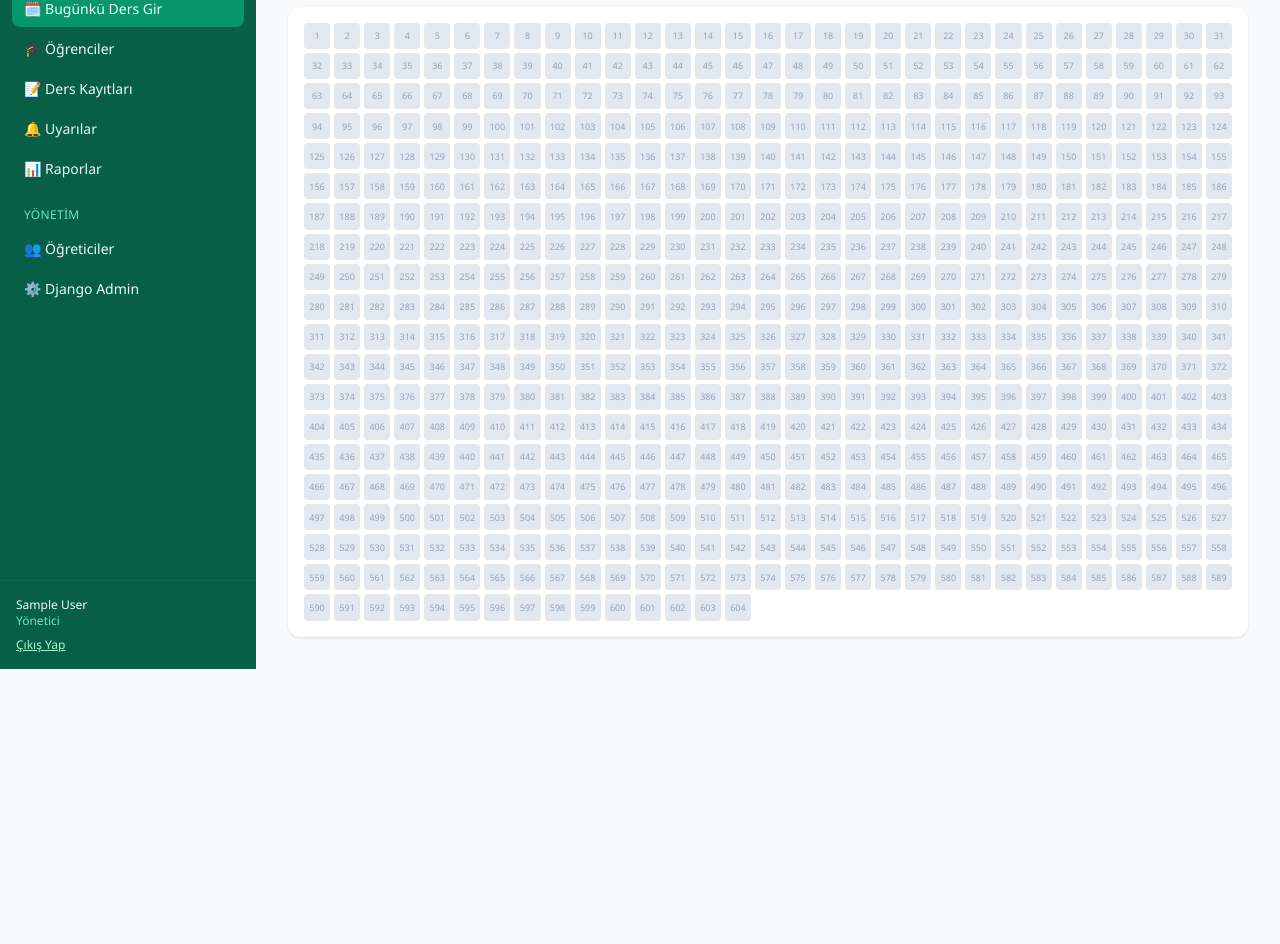
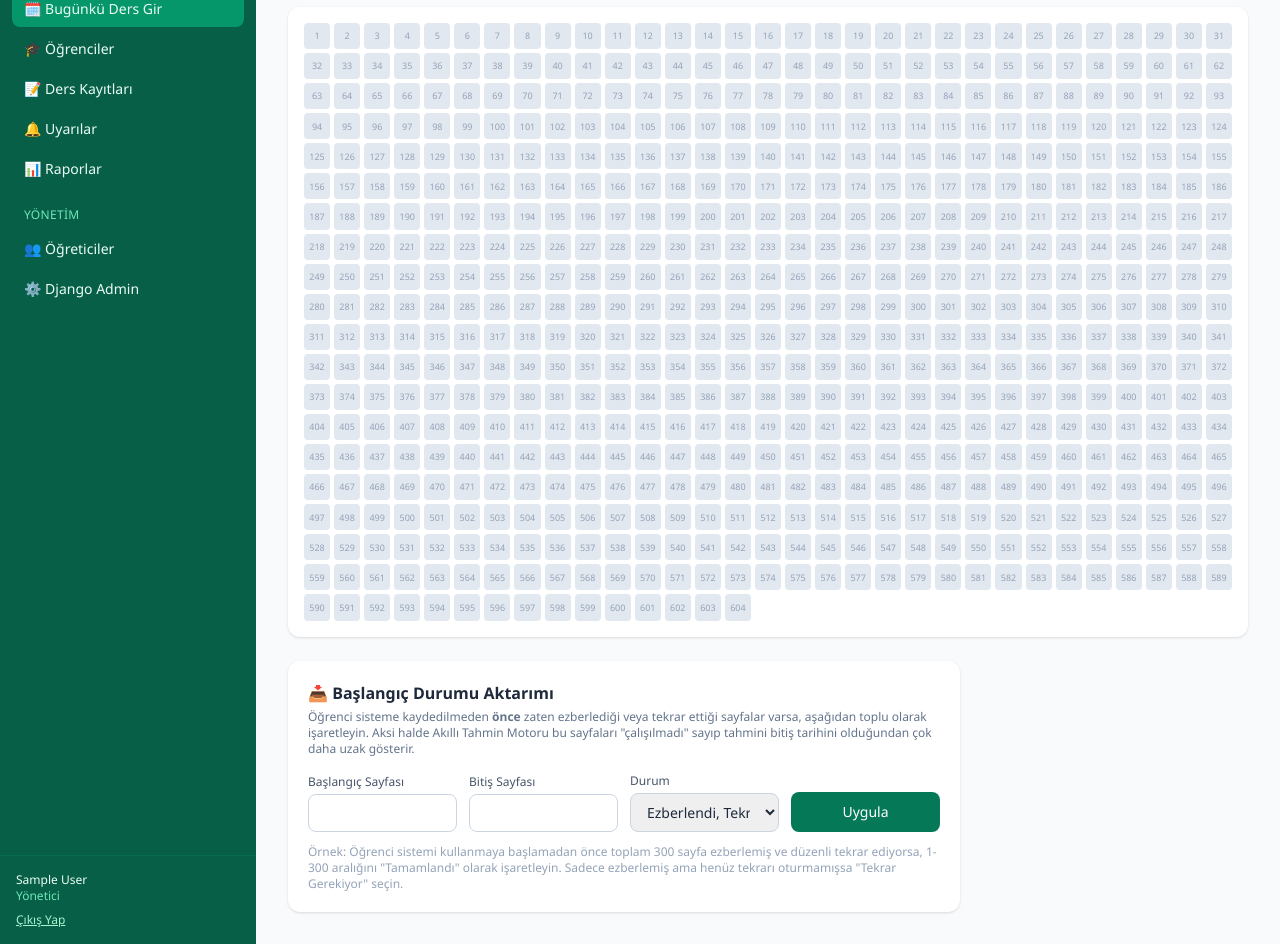
Before and after one commit to yemreaydinli/hafizlik-takip, a Django app: page /hafizlik-haritasi/ogrenci/1/ in a window 1280 px wide. Shown: the part 145-1089 px from the top of the page. Before the commit the page ends 814 px from the top, so only its background shows below. Run offline with Django 5.2, Linux system fonts and the light colour scheme; a user stored in the database is signed in; tables that the repository leaves empty hold one stand-in row (values such as "Sample post"); data that the repository does not hold is empty; some libraries are stand-ins or nearby versions.

Commit message:
Baslangic durumu aktarimi ozelligi + EMA iyilestirmesi

```diff
--- a/memorization/services.py
+++ b/memorization/services.py
@@ -1,4 +1,5 @@
 from django.conf import settings
+from django.utils import timezone
 from .models import MemorizationPage
 
 
@@ -18,6 +19,30 @@ def get_page_map(student):
     return page_map
 
 
+def bulk_apply_range(student, start_page, end_page, status):
+    """
+    Bir sayfa aralığını topluca belirli bir duruma getirir.
+    Özellikle öğrenci sisteme kaydedilmeden ÖNCE zaten ezberlemiş olduğu sayfaları
+    (Başlangıç Durumu Aktarımı) tek seferde işaretlemek için kullanılır; bu sayede
+    Akıllı Tahmin Motoru "kalan sayfa" hesabını gerçek duruma göre yapar.
+    """
+    today = timezone.localdate()
+    start_page, end_page = min(start_page, end_page), max(start_page, end_page)
+    updated = 0
+    for page_no in range(start_page, end_page + 1):
+        page, _ = MemorizationPage.objects.get_or_create(student=student, page_number=page_no)
+        page.status = status
+        if status == MemorizationPage.Status.COMPLETED:
+            page.last_revised_date = page.last_revised_date or today
+            page.first_memorized_date = page.first_memorized_date or today
+            page.revision_count = max(page.revision_count, 1)
+        elif status == MemorizationPage.Status.NEEDS_REVISION:
+            page.first_memorized_date = page.first_memorized_date or today
+        page.save()
+        updated += 1
+    return updated
+
+
 def get_progress_summary(student):
     qs = MemorizationPage.objects.filter(student=student)
     completed = qs.filter(status=MemorizationPage.Status.COMPLETED).count()
--- a/memorization/views.py
+++ b/memorization/views.py
@@ -1,21 +1,51 @@
+from django.contrib import messages
 from django.contrib.auth.mixins import LoginRequiredMixin
-from django.shortcuts import get_object_or_404, render
+from django.shortcuts import get_object_or_404, redirect, render
+from django.urls import reverse
 from django.views import View
 
+from predictions.services import calculate_prediction
 from students.models import Student
-from .services import get_page_map, get_progress_summary
+from .models import MemorizationPage
+from .services import get_page_map, get_progress_summary, bulk_apply_range
 
 
 class MemorizationMapView(LoginRequiredMixin, View):
+    def _get_student(self, request, student_pk):
+        if request.user.is_admin_role:
+            return get_object_or_404(Student, pk=student_pk)
+        return get_object_or_404(Student, pk=student_pk, teacher=request.user)
+
     def get(self, request, student_pk):
-        if request.user.is_admin_role:
-            student = get_object_or_404(Student, pk=student_pk)
-        else:
-            student = get_object_or_404(Student, pk=student_pk, teacher=request.user)
-
+        student = self._get_student(request, student_pk)
         context = {
             "student": student,
             "page_map": get_page_map(student),
             "summary": get_progress_summary(student),
+            "status_choices": MemorizationPage.Status.choices,
         }
         return render(request, "memorization/map.html", context)
+
+    def post(self, request, student_pk):
+        """Başlangıç Durumu Aktarımı: sisteme kayıttan önce ezberlenmiş/tekrar edilmiş
+        sayfa aralıklarını toplu olarak işaretler. Böylece Akıllı Tahmin Motoru
+        'kalan sayfa' hesabını öğrencinin gerçek mevcut durumuna göre yapar."""
+        student = self._get_student(request, student_pk)
+        try:
+            start_page = int(request.POST.get("start_page"))
+            end_page = int(request.POST.get("end_page"))
+            status = request.POST.get("status")
+        except (TypeError, ValueError):
+            messages.error(request, "Geçerli bir sayfa aralığı girin.")
+            return redirect(reverse("memorization:map", kwargs={"student_pk": student.pk}))
+
+        valid_statuses = dict(MemorizationPage.Status.choices)
+        if status not in valid_statuses or not (1 <= start_page <= 604 and 1 <= end_page <= 604):
+            messages.error(request, "Geçersiz sayfa aralığı veya durum.")
+            return redirect(reverse("memorization:map", kwargs={"student_pk": student.pk}))
+
+        updated = bulk_apply_range(student, start_page, end_page, status)
+        # Tahmin motorunu güncel duruma göre yeniden hesapla.
+        calculate_prediction(student, persist=True)
+        messages.success(request, f"{updated} sayfa '{valid_statuses[status]}' olarak güncellendi.")
+        return redirect(reverse("memorization:map", kwargs={"student_pk": student.pk}))
--- a/templates/memorization/map.html
+++ b/templates/memorization/map.html
@@ -15,7 +15,7 @@
   <span class="flex items-center gap-2"><span class="w-4 h-4 rounded bg-slate-200 inline-block"></span> Çalışılmadı ({{ summary.not_studied }})</span>
 </div>
 
-<div class="bg-white rounded-xl shadow p-4">
+<div class="bg-white rounded-xl shadow p-4 mb-6">
   <div class="grid grid-cols-[repeat(auto-fill,minmax(26px,1fr))] gap-1">
     {% for page in page_map %}
       <div title="Sayfa {{ page.page_number }}"
@@ -28,4 +28,38 @@
     {% endfor %}
   </div>
 </div>
+
+<div class="bg-white rounded-xl shadow p-5 max-w-2xl">
+  <h2 class="font-semibold text-slate-800 mb-1">📥 Başlangıç Durumu Aktarımı</h2>
+  <p class="text-xs text-slate-500 mb-4">
+    Öğrenci sisteme kaydedilmeden <strong>önce</strong> zaten ezberlediği veya tekrar ettiği sayfalar varsa,
+    aşağıdan toplu olarak işaretleyin. Aksi halde Akıllı Tahmin Motoru bu sayfaları "çalışılmadı" sayıp
+    tahmini bitiş tarihini olduğundan çok daha uzak gösterir.
+  </p>
+  <form method="post" class="grid grid-cols-2 md:grid-cols-4 gap-3 items-end">
+    {% csrf_token %}
+    <div>
+      <label class="block text-xs font-medium text-slate-600 mb-1">Başlangıç Sayfası</label>
+      <input type="number" name="start_page" min="1" max="604" required class="w-full rounded-lg border border-slate-300 px-3 py-2 text-sm">
+    </div>
+    <div>
+      <label class="block text-xs font-medium text-slate-600 mb-1">Bitiş Sayfası</label>
+      <input type="number" name="end_page" min="1" max="604" required class="w-full rounded-lg border border-slate-300 px-3 py-2 text-sm">
+    </div>
+    <div>
+      <label class="block text-xs font-medium text-slate-600 mb-1">Durum</label>
+      <select name="status" class="w-full rounded-lg border border-slate-300 px-3 py-2 text-sm">
+        {% for value, label in status_choices %}
+          {% if value != 'gray' %}<option value="{{ value }}">{{ label }}</option>{% endif %}
+        {% endfor %}
+        <option value="gray">Çalışılmadı (sıfırla)</option>
+      </select>
+    </div>
+    <button type="submit" class="bg-brand-700 hover:bg-brand-800 text-white text-sm font-medium px-4 py-2.5 rounded-lg">Uygula</button>
+  </form>
+  <p class="text-xs text-slate-400 mt-3">
+    Örnek: Öğrenci sistemi kullanmaya başlamadan önce toplam 300 sayfa ezberlemiş ve düzenli tekrar ediyorsa,
+    1-300 aralığını "Tamamlandı" olarak işaretleyin. Sadece ezberlemiş ama henüz tekrarı oturmamışsa "Tekrar Gerekiyor" seçin.
+  </p>
+</div>
 {% endblock %}
```
Also changed, not shown: predictions/services.py (+9 -3 lines).
